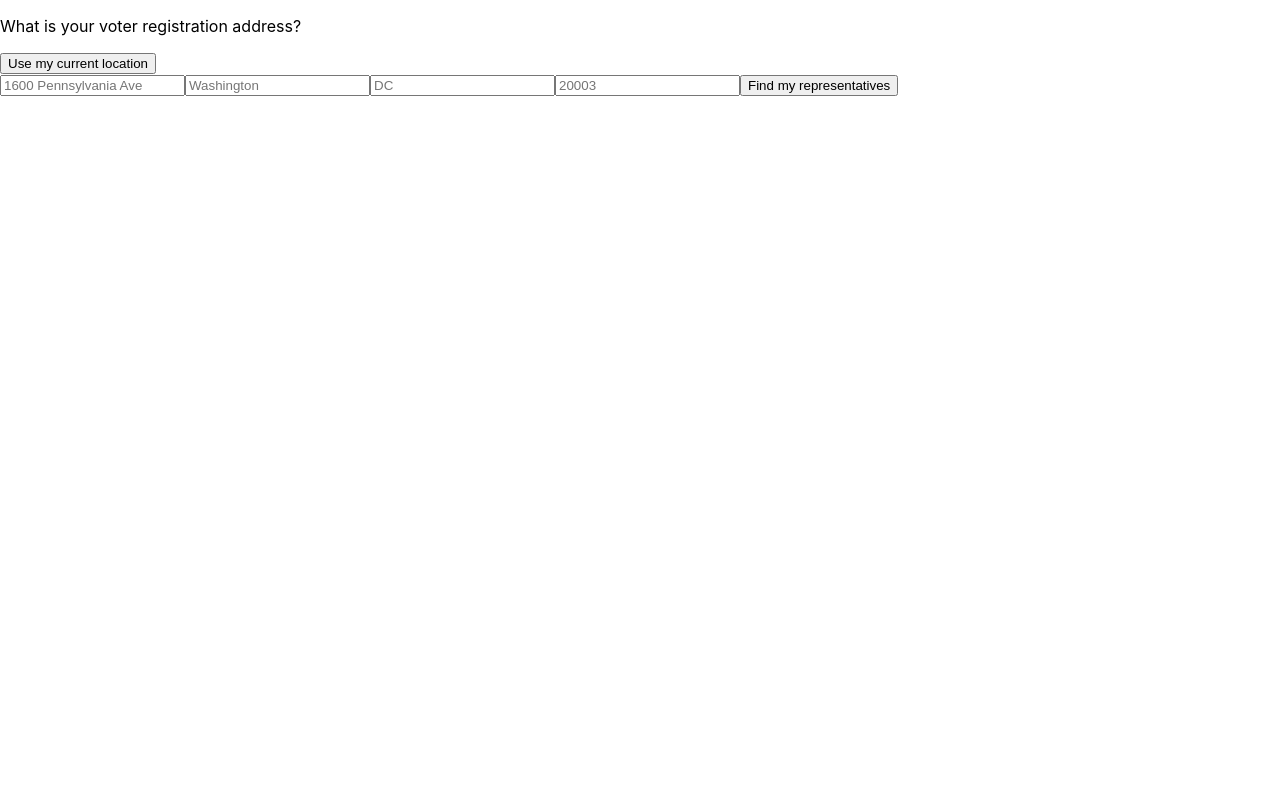
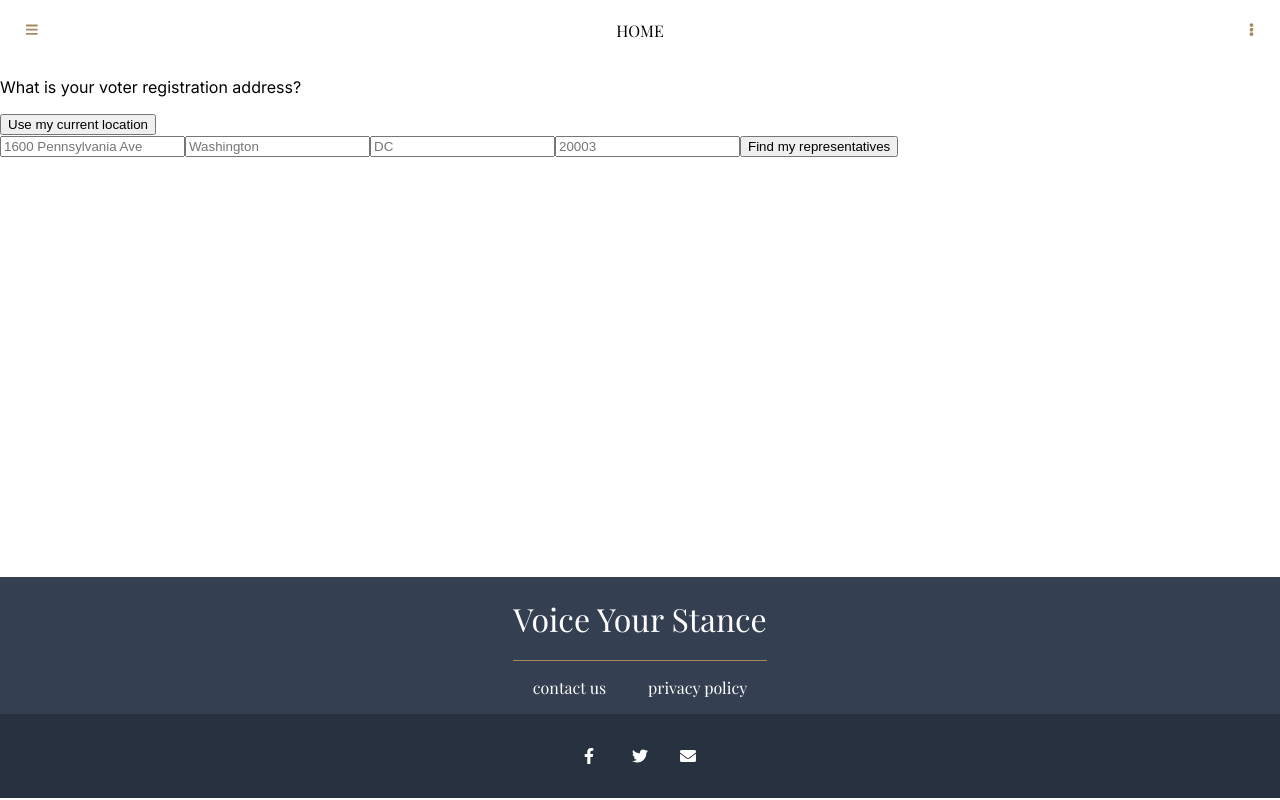
Before and after one commit to kalm42/voiceyourstance.com, a React (Create React App) app: page / in a window 1280 px wide. Built offline with nearby package versions, Linux system fonts and the light colour scheme.

Commit message:
style layout template

```diff
--- a/package.json
+++ b/package.json
@@ -5,6 +5,7 @@
   "dependencies": {
     "@apollo/react-hooks": "^3.1.5",
     "@fortawesome/fontawesome-svg-core": "^1.2.28",
+    "@fortawesome/free-brands-svg-icons": "^5.13.0",
     "@fortawesome/free-solid-svg-icons": "^5.13.0",
     "@fortawesome/react-fontawesome": "^0.1.10",
     "@reach/router": "^1.3.3",
@@ -12,11 +13,13 @@
     "@testing-library/jest-dom": "^4.2.4",
     "@testing-library/react": "^9.3.2",
     "@testing-library/user-event": "^7.1.2",
+    "@types/styled-components": "^5.1.0",
     "apollo-boost": "^0.4.9",
     "graphql": "^15.0.0",
     "react": "^16.13.1",
     "react-dom": "^16.13.1",
     "react-scripts": "3.4.1",
+    "styled-components": "^5.1.1",
     "typescript": "^3.9.5"
   },
   "scripts": {
--- a/src/App.tsx
+++ b/src/App.tsx
@@ -3,15 +3,18 @@
 import { Router } from "@reach/router"
 import Location from "./pages/Location"
 import NotFound from "./pages/NotFound"
+import Layout from "./common/Layout"
 
 function App() {
   return (
     <div>
       <AppContext>
-        <Router>
-          <Location path="/" />
-          <NotFound default />
-        </Router>
+        <Layout>
+          <Router>
+            <Location path="/" />
+            <NotFound default />
+          </Router>
+        </Layout>
       </AppContext>
     </div>
   )
--- /dev/null
+++ b/src/common/Layout.tsx
@@ -0,0 +1,181 @@
+import React, { FunctionComponent, useState } from "react"
+import { FontAwesomeIcon } from "@fortawesome/react-fontawesome"
+import { faBars, faEllipsisV, faEnvelope, faTimes } from "@fortawesome/free-solid-svg-icons"
+import { faFacebookF, faTwitter } from "@fortawesome/free-brands-svg-icons"
+import { Link } from "@reach/router"
+import styled from "styled-components"
+
+const Title = styled.h1`
+  padding: 0;
+  margin: 0;
+  text-transform: uppercase;
+  font-size: 1rem;
+  font-variation-settings: "wght" 400;
+`
+const Header = styled.header`
+  display: grid;
+  grid-template-columns: 80px 1fr 80px;
+  padding: 20px;
+  align-items: center;
+  justify-items: center;
+`
+const MenuButton = styled(FontAwesomeIcon)`
+  color: ${(props) => props.theme.accent};
+`
+const Button = styled.button`
+  background: none;
+  border: none;
+`
+const Menu = styled.ul`
+  list-style: none;
+  padding: 0 40px;
+  margin: 0;
+  display: grid;
+  height: 90vh;
+  align-items: center;
+`
+interface NavProps {
+  open: boolean
+}
+
+const Nav = styled.nav`
+  display: ${(props: NavProps) => (props.open ? "block" : "none")};
+  position: fixed;
+  top: 0;
+  left: 0;
+  width: 100vw;
+  height: 100vh;
+  background: white;
+  padding: 20px;
+`
+const Main = styled.main`
+  min-height: calc(100vh - 300px);
+`
+const Footer = styled.footer`
+  background: ${(props) => props.theme.main};
+  margin-bottom: -16px;
+`
+const FooterTitle = styled.h1`
+  color: white;
+  border-bottom: 1px solid ${(props) => props.theme.accent};
+  margin: 0;
+  padding: 20px 0;
+  font-variation-settings: "wght" 400;
+`
+const FooterGroup = styled.div`
+  display: grid;
+  justify-items: center;
+`
+const FooterNav = styled.ul`
+  list-style: none;
+  padding: 0;
+  display: grid;
+  grid-template-columns: 1fr 1fr;
+  grid-gap: 1rem;
+`
+const FooterSocial = styled.div`
+  background: ${(props) => props.theme.main_dark};
+  padding: 1rem;
+  display: grid;
+  justify-items: center;
+`
+const SocialNav = styled.ul`
+  display: grid;
+  list-style: none;
+  padding: 0;
+  grid-template-columns: 1fr 1fr 1fr;
+  grid-gap: 2rem;
+`
+const FooterNavLinks = styled(Link)`
+  color: ${(props) => props.theme.background};
+  text-decoration: none;
+  text-transform: lowercase;
+  font-size: 1rem;
+  font-family: ${(props) => props.theme.formalFont};
+`
+const FacebookLink = styled.a`
+  color: ${(props) => props.theme.background};
+  &:hover {
+    color: #3b5998;
+  }
+`
+const TwitterLink = styled.a`
+  color: ${(props) => props.theme.background};
+  &:hover {
+    color: #00acee;
+  }
+`
+const EmailLink = styled.a`
+  color: ${(props) => props.theme.background};
+  &:hover {
+    color: #0072c6;
+  }
+`
+
+const Layout: FunctionComponent = ({ children }) => {
+  const [open, setOpen] = useState(false)
+
+  const handleMenuClick = () => {
+    setOpen(!open)
+  }
+  return (
+    <div>
+      <Header>
+        <Button onClick={handleMenuClick} style={{ justifySelf: "start" }}>
+          <MenuButton icon={faBars} />
+        </Button>
+        <Title>Home</Title>
+        <Button style={{ justifySelf: "end" }}>
+          <MenuButton icon={faEllipsisV} />
+        </Button>
+        <Nav open={open}>
+          <Button onClick={handleMenuClick}>
+            <MenuButton icon={faTimes} />
+          </Button>
+          <Menu>
+            <li>Location</li>
+            <li>Your Representatives</li>
+            <li>Election Information</li>
+            <li>Contact Us</li>
+            <li>Privacy Policy</li>
+          </Menu>
+        </Nav>
+      </Header>
+      <Main>{children}</Main>
+      <Footer>
+        <FooterGroup>
+          <FooterTitle>Voice Your Stance</FooterTitle>
+          <FooterNav>
+            <li>
+              <FooterNavLinks to="/contact-us">Contact Us</FooterNavLinks>
+            </li>
+            <li>
+              <FooterNavLinks to="/privacy-policy">Privacy Policy</FooterNavLinks>
+            </li>
+          </FooterNav>
+        </FooterGroup>
+        <FooterSocial>
+          <SocialNav>
+            <li>
+              <FacebookLink href="http://facebook.com">
+                <FontAwesomeIcon icon={faFacebookF} />
+              </FacebookLink>
+            </li>
+            <li>
+              <TwitterLink href="https://twitter.com">
+                <FontAwesomeIcon icon={faTwitter} />
+              </TwitterLink>
+            </li>
+            <li>
+              <EmailLink href="mailto:someone@somewhere.com">
+                <FontAwesomeIcon icon={faEnvelope} />
+              </EmailLink>
+            </li>
+          </SocialNav>
+        </FooterSocial>
+      </Footer>
+    </div>
+  )
+}
+
+export default Layout
--- /dev/null
+++ b/src/context/ThemeContext.tsx
@@ -0,0 +1,26 @@
+import React, { FunctionComponent } from "react"
+import { ThemeProvider } from "styled-components"
+
+export const VoiceYourStanceThemeProvider: FunctionComponent = ({ children }) => {
+  const colors = {
+    blue: "rgb(52, 64, 81)",
+    darkBlue: "rgb(39, 49, 63)",
+    gold: "rgb(169, 136, 96)",
+    red: "rgb(226, 0, 32)",
+    white: "rgb(255, 255, 255)",
+    black: "rgb(50, 58, 69)",
+  }
+  const theme = {
+    main: colors.blue,
+    main_dark: colors.darkBlue,
+    accent: colors.gold,
+    error: colors.red,
+    background: colors.white,
+    text: colors.black,
+    formalFont: `"Playfair Display", Cambria, Cochin, Georgia, Times, "Times New Roman", serif`,
+    informalFont: `"Inter", -apple-system, BlinkMacSystemFont, "Segoe UI", "Roboto", "Oxygen", "Ubuntu", "Cantarell",
+    "Fira Sans", "Droid Sans", "Helvetica Neue", sans-serif`,
+  }
+
+  return <ThemeProvider theme={theme}>{children}</ThemeProvider>
+}
--- a/src/index.css
+++ b/src/index.css
@@ -1,13 +1,22 @@
+@import url("https://fonts.googleapis.com/css2?family=Playfair+Display:wght@400;500;600;700;800&family=Inter:wght@100;200;300;400;500;600;700;800;900&display=swap");
+
 body {
   margin: 0;
-  font-family: -apple-system, BlinkMacSystemFont, 'Segoe UI', 'Roboto', 'Oxygen',
-    'Ubuntu', 'Cantarell', 'Fira Sans', 'Droid Sans', 'Helvetica Neue',
-    sans-serif;
+  font-family: "Inter", -apple-system, BlinkMacSystemFont, "Segoe UI", "Roboto", "Oxygen", "Ubuntu", "Cantarell",
+    "Fira Sans", "Droid Sans", "Helvetica Neue", sans-serif;
   -webkit-font-smoothing: antialiased;
   -moz-osx-font-smoothing: grayscale;
 }
 
 code {
-  font-family: source-code-pro, Menlo, Monaco, Consolas, 'Courier New',
-    monospace;
+  font-family: source-code-pro, Menlo, Monaco, Consolas, "Courier New", monospace;
 }
+
+h1,
+h2,
+h3,
+h4,
+h5,
+h6 {
+  font-family: "Playfair Display", Cambria, Cochin, Georgia, Times, "Times New Roman", serif;
+}
```
Also changed, not shown: src/context/AppContext.tsx (+8 -5 lines), 2 other files (tests, documents, lock files or other folders).
